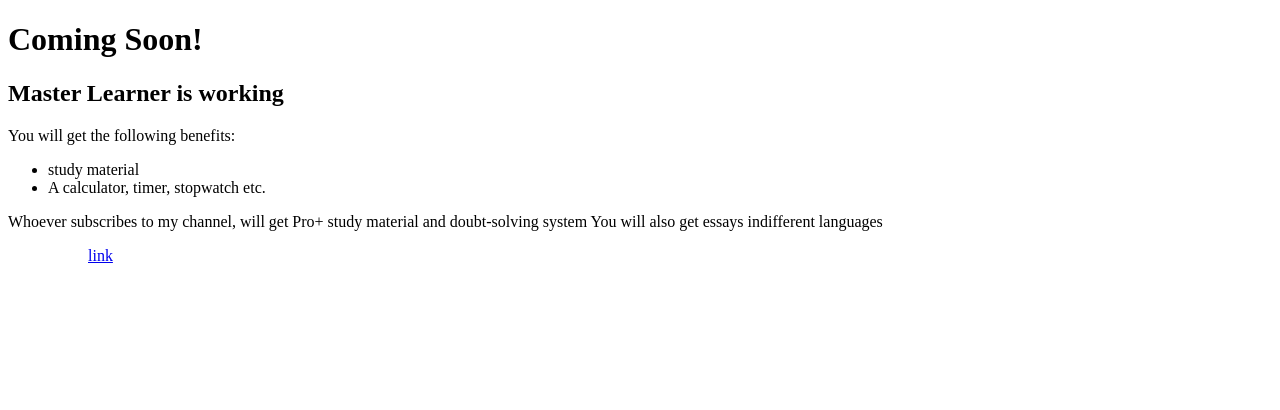
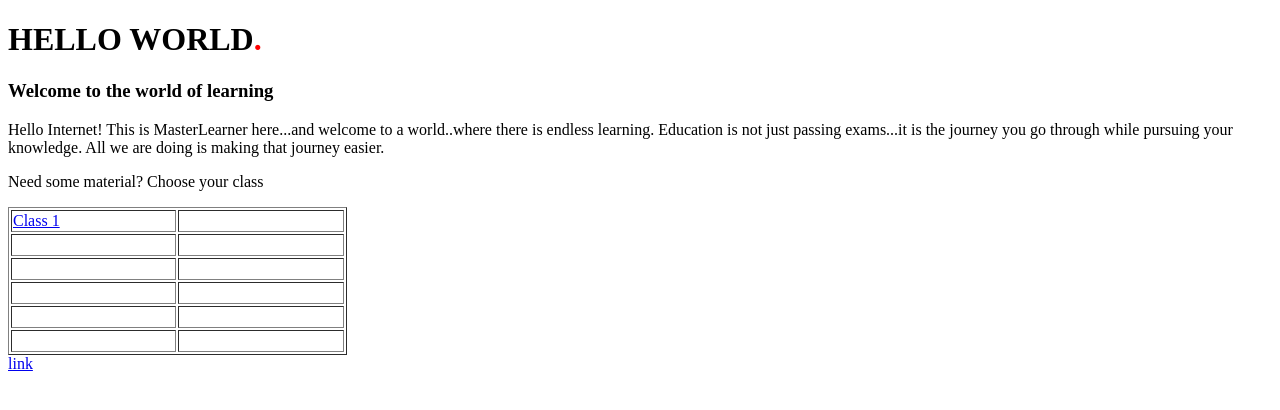
Before and after one commit to master-learner/master-learner.github.io, a plain HTML site: page index.html in a window 1280 px wide. Drawn offline with Linux system fonts and the light colour scheme.

Commit message:
added content

```diff
--- a/index.html
+++ b/index.html
@@ -1,15 +1,19 @@
 <!DOCTYPE html>
 <html>
+
+
 <body>
-<h1>Coming Soon!</h1>
-<h2>Master Learner is working</h2>
-<p>You will get the following benefits:</p>
-<ul>
-	<li>study material</li>
-	<li>A calculator, timer, stopwatch etc.</li>
-</ul>
-<p>Whoever subscribes to my channel, will get Pro+ study material and doubt-solving system
-You will also get essays indifferent languages</p>
+<h1>HELLO WORLD<span style="color: #ff0000;">.</span></h1>
+<h3>Welcome to the world of learning</h3>
+<p>Hello Internet! This is MasterLearner here...and welcome to a world..where there is endless learning. Education is not just passing exams...it is the journey you go through while pursuing your knowledge. All we are doing is making that journey easier.</p>
+<p>Need some material? Choose your class</p>
+<table style="height: 42px;" border="1" width="339">
+<tbody>
+<tr>
+<td style="width: 161px;"><a href="another_1.html">Class 1</a></td>
+<td style="width: 162px;">&nbsp;</td>
+</tr>
+<tr>
 <td style="width: 161px;">&nbsp;</td>
 <td style="width: 162px;">&nbsp;</td>
 </tr>
```
